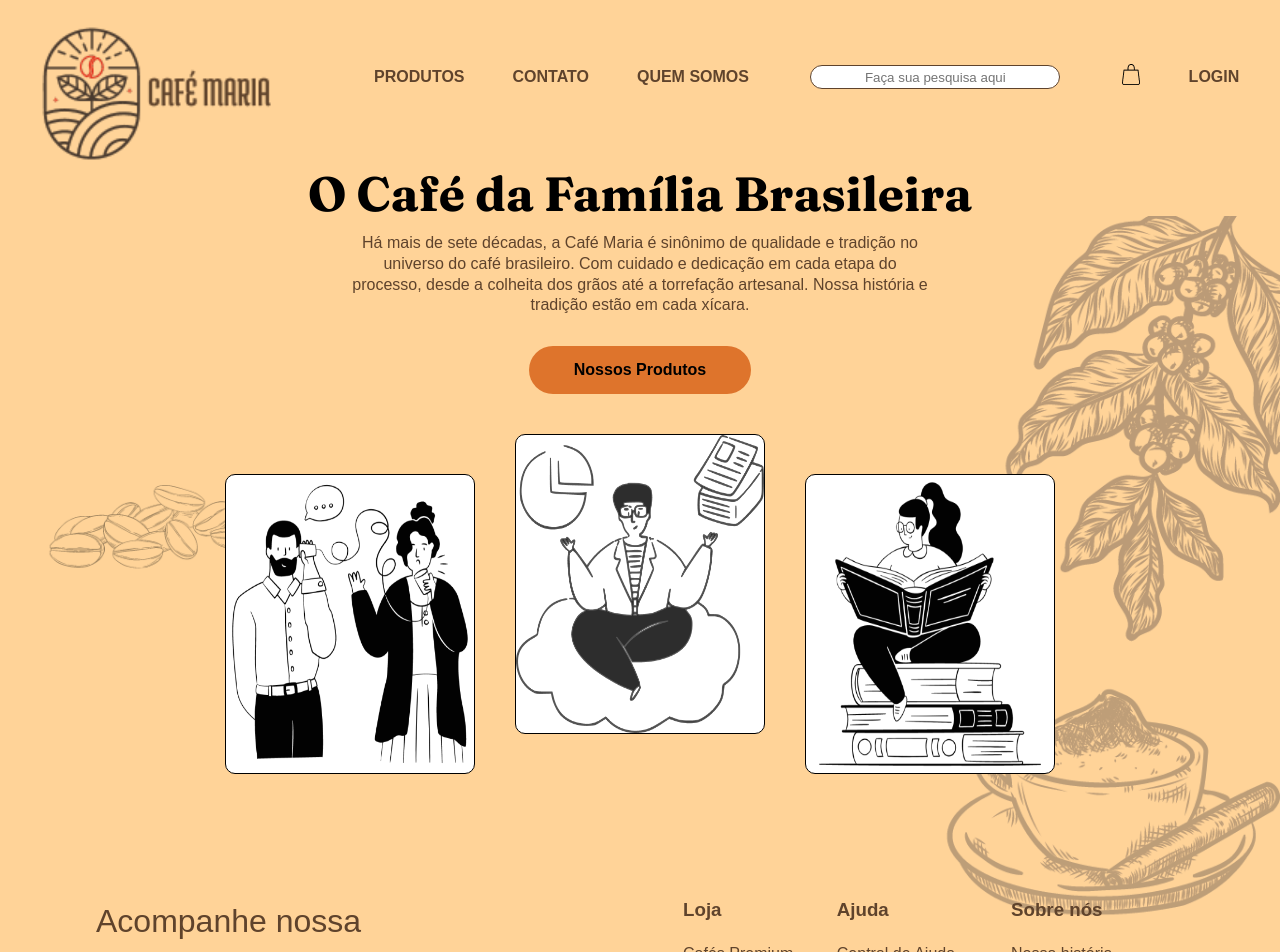
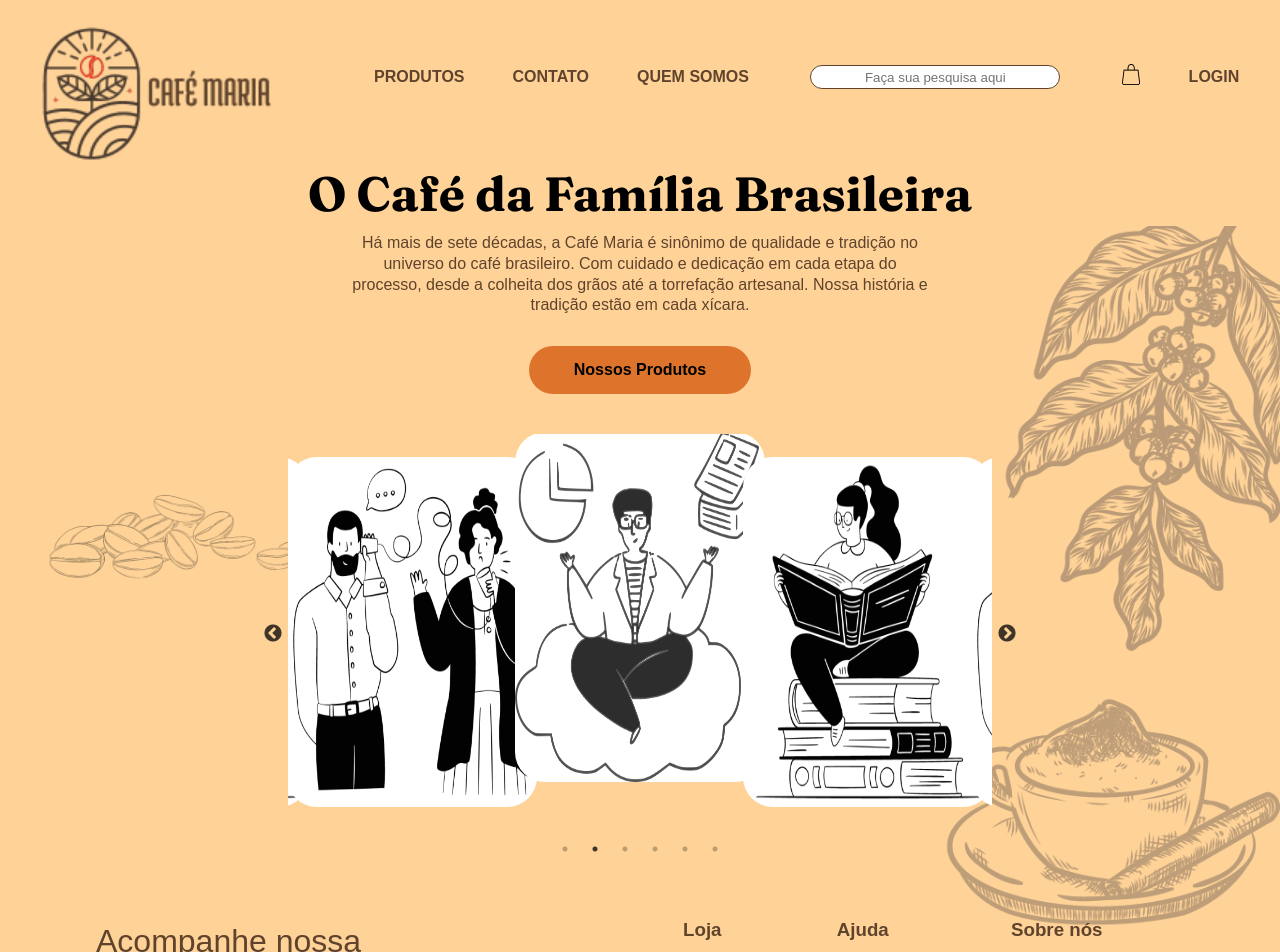
Before and after one commit to guipaterlini/Projeto-Cafemaria, a React (Create React App) app: page / in a window 1280 px wide. Shown: the top 952 px of the page. Built offline with nearby package versions, Linux system fonts and the light colour scheme.

Commit message:
Feature: adicionado o banner rotativo

```diff
--- a/package.json
+++ b/package.json
@@ -16,6 +16,7 @@
     "react-icons": "^4.8.0",
     "react-router-dom": "^6.11.0",
     "react-scripts": "5.0.1",
+    "react-slick": "^0.29.0",
     "slick-carousel": "^1.8.1",
     "styled-components": "^5.3.10",
     "typescript": "^4.9.5",
--- a/public/index.html
+++ b/public/index.html
@@ -19,6 +19,18 @@
       rel="stylesheet"
     />
 
+    <link
+      rel="stylesheet"
+      type="text/css"
+      charset="UTF-8"
+      href="https://cdnjs.cloudflare.com/ajax/libs/slick-carousel/1.6.0/slick.min.css"
+    />
+    <link
+      rel="stylesheet"
+      type="text/css"
+      href="https://cdnjs.cloudflare.com/ajax/libs/slick-carousel/1.6.0/slick-theme.min.css"
+    />
+
     <title>Cafemaria</title>
   </head>
   <body>
--- a/src/App.tsx
+++ b/src/App.tsx
@@ -6,7 +6,10 @@ function App() {
   return (
     <div className="App">
       <Header />
+
       <Router />
+
+
     </div>
   );
 }
--- /dev/null
+++ b/src/components/BannerCarrossel/Style.ts
@@ -0,0 +1,38 @@
+import styled from "styled-components";
+import Slider from "react-slick";
+import "slick-carousel/slick/slick.css";
+import "slick-carousel/slick/slick-theme.css";
+
+export const Wrapper = styled.div`
+  max-width: 55%;
+  margin: 40px auto;
+`;
+export const Img = styled.img`
+  max-width: 250px;
+  background-color: #fff;
+  border-radius: 30px;
+`;
+
+export const StyledSlider = styled(Slider)`
+  .slick-slide {
+    text-align: center;
+    height: 400px;
+    display: flex;
+    justify-content: center;
+    align-items: center;
+  }
+
+  .slick-slide img {
+    height: 350px;
+    transition: all ease-in-out 0.2s;
+  }
+
+  .slick-slide.slick-center img {
+    margin-top: -50px;
+  }
+
+  .slick-prev:before,
+  .slick-next:before {
+    color: #000;
+  }
+`;
--- /dev/null
+++ b/src/components/BannerCarrossel/index.tsx
@@ -0,0 +1,42 @@
+import Slider from "react-slick";
+import "slick-carousel/slick/slick.css";
+import "slick-carousel/slick/slick-theme.css";
+import { Img, StyledSlider, Wrapper } from "./Style";
+
+export default function BannerCarrossel() {
+  const settings = {
+    dots: true,
+    infinite: true,
+    speed: 500,
+    slidesToShow: 3,
+    slidesToScroll: 1,
+    centerMode: true,
+    centerPadding: "10px",
+    autoplay: true,
+    autoplaySpeed: 3000,
+  };
+  return (
+    <Wrapper>
+      <StyledSlider {...settings}>
+        <div>
+          <Img src="../../../assets/images/1.png" alt="" />
+        </div>
+        <div>
+          <Img src="../../../assets/images/2.png" alt="" />
+        </div>
+        <div>
+          <Img src="../../../assets/images/3.png" alt="" />
+        </div>
+        <div>
+          <Img src="../../../assets/images/1.png" alt="" />
+        </div>
+        <div>
+          <Img src="../../../assets/images/2.png" alt="" />
+        </div>
+        <div>
+          <Img src="../../../assets/images/3.png" alt="" />
+        </div>
+      </StyledSlider>
+    </Wrapper>
+  );
+}
--- a/src/pages/Home/index.tsx
+++ b/src/pages/Home/index.tsx
@@ -1,4 +1,5 @@
 import { Footer } from "../../components/Footer";
+import BannerCarrossel from "../../components/BannerCarrossel";
 import { FirstContainer, BannerContainer, Image } from "./Style";
 
 export default function Home() {
@@ -17,11 +18,13 @@ export default function Home() {
         </a>
       </FirstContainer>
 
-      <BannerContainer>
+      <BannerCarrossel />
+
+      {/* <BannerContainer>
         <Image src="../../../assets/images/1.png" alt="Image 1" />
         <Image src="../../../assets/images/2.png" alt="Image 2" />
         <Image src="../../../assets/images/3.png" alt="Image 3" />
-      </BannerContainer>
+      </BannerContainer> */}
 
       <Footer />
     </main>
```
Also changed, not shown: 1 other file (tests, documents, lock files or other folders).
